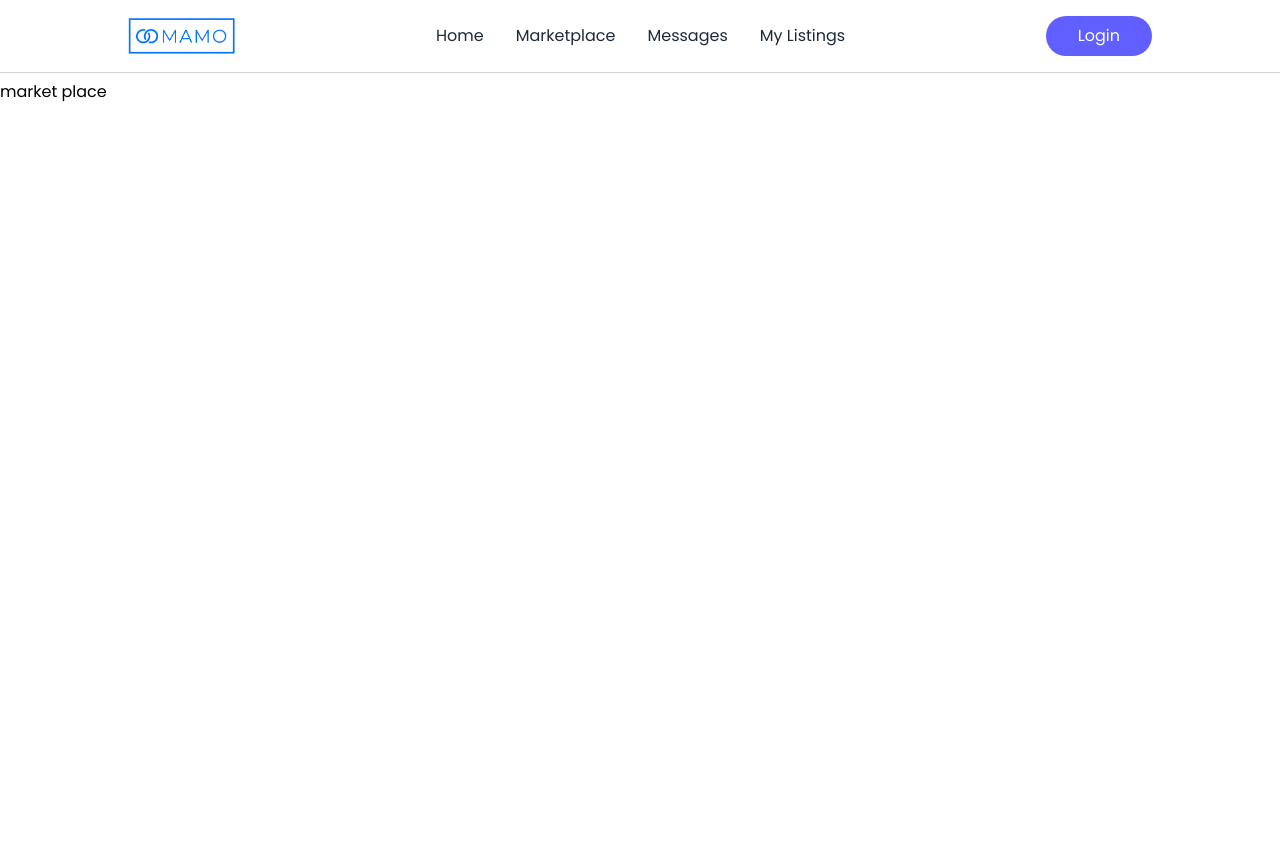
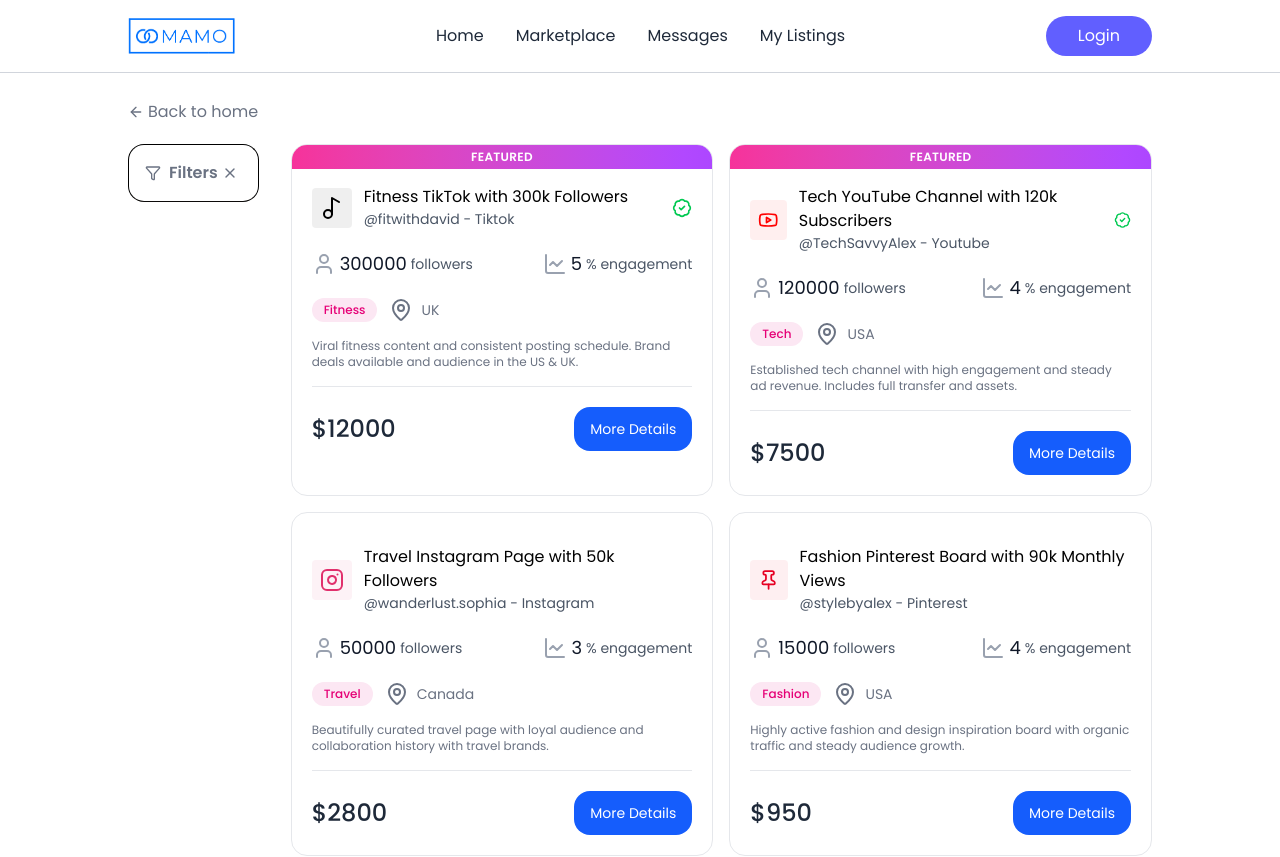
Before and after one commit to hari2617/MAMO, a React (Vite) app in the folder user/: page /marketplace in a window 1280 px wide. Shown: the top 857 px of the page. Before the commit the page ends 800 px from the top, so only its background shows below. Built offline with nearby package versions, Linux system fonts and the light colour scheme; no server answers; a web font is replaced by a local one.

Commit message:
working on marketPlace

```diff
--- /dev/null
+++ b/user/src/components/FilterSideBar.jsx
@@ -0,0 +1,26 @@
+import { FilterIcon, X } from 'lucide-react'
+import React from 'react'
+
+const FilterSideBar = ({mobileScreen,setMobileScreen}) => {
+  return (
+    <div className={`${mobileScreen ? "max-sm:fixed" : "max-sm:hidden"}   md:min-w-[300px`}>
+        <div className='border border-b-stone-950 rounded-2xl p-4'>
+            <div className='flex justify-between items-center'>
+                <div className='flex items-center space-x-2 text-gray-500'>
+                    <FilterIcon className='size-4'/>
+                    <h3 className='font-semibold text-gray-500'>Filters</h3>
+                </div>
+                <div className='flex items-center gap-3' >
+                    <X className=' text-gray-500 cursor-pointer hover:text-gray-700 p-1 hover:bg-gray-100 rounded transition-colors'/>
+                    <button className='sm:hidden border text-sm text-gray-500 rounded-full border-gray-950'>
+                        Apply
+                    </button>
+
+                </div>
+            </div>
+        </div>
+    </div>
+  )
+}
+
+export default FilterSideBar
--- a/user/src/pages/MarketPlace.jsx
+++ b/user/src/pages/MarketPlace.jsx
@@ -1,9 +1,41 @@
-import React from 'react'
+import React, { useState } from 'react'
+import { useNavigate } from 'react-router-dom'
+import {ArrowLeftIcon,FilterIcon} from 'lucide-react'
+import {useSelector} from 'react-redux'
+import ListingCard from '../components/ListingCard';
+import FilterSideBar from '../components/FilterSideBar';
 
 const MarketPlace = () => {
+
+   const {listings } =useSelector(state=> state.listing)
+   const [mobileScreen,setMobileScreen]=useState(false)
+
+   const filteresListing=listings.filter((listing)=>{return true})
+  const navigate=useNavigate()
   return (
-    <div>
-        <h1>market place</h1>
+    <div className='px-7 md:px-16  lg:px-24 xl:px-32' >
+       <div className='flex justify-between items-center text-gray-500'>
+        <button onClick={()=> navigate('/')} className='flex gap-1 items-center py-5'>
+          <ArrowLeftIcon className='size-4'/>
+          Back to home</button>
+        <button className='flex gap-3 items-center py-5 sm:hidden' onClick={()=>setMobileScreen(true)}>
+          <FilterIcon />
+          Filter</button>
+       </div>
+
+
+       <div className='flex relative gap-8 pb-8 items-start justify-between'>
+          <div >
+            <FilterSideBar mobileScreen={mobileScreen} setMobileScreen={setMobileScreen}/>
+          </div>
+          <div className='flex-1 gap-4 grid xl:grid-cols-2'>
+                {
+                  filteresListing.sort((a,b)=>a.featured?-1:b.featured?1:0).map((list,index)=>(
+                    <ListingCard listing={list} key={index}/>
+                  ))
+                }
+          </div>
+       </div>
     </div>
   )
 }
```
